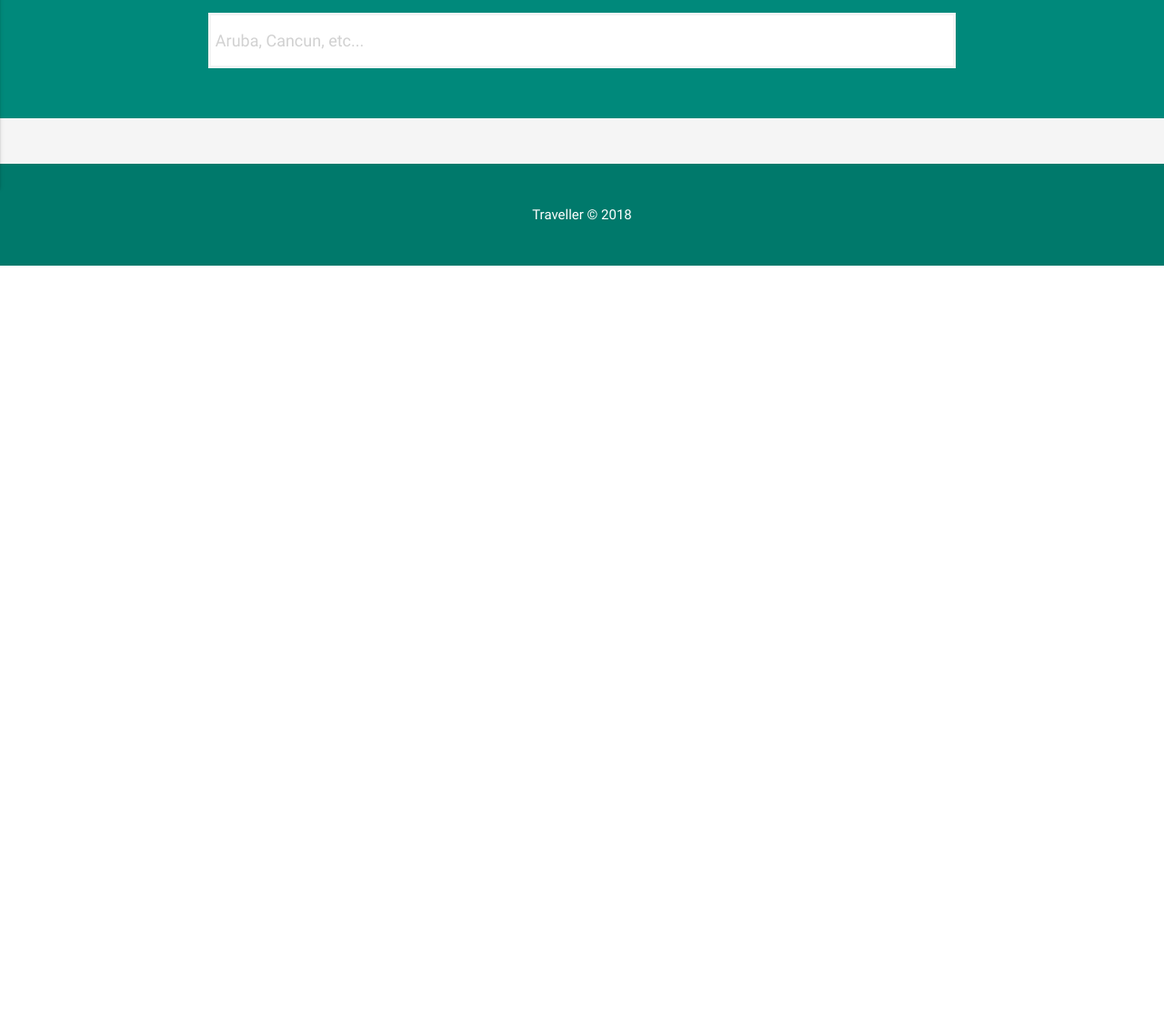
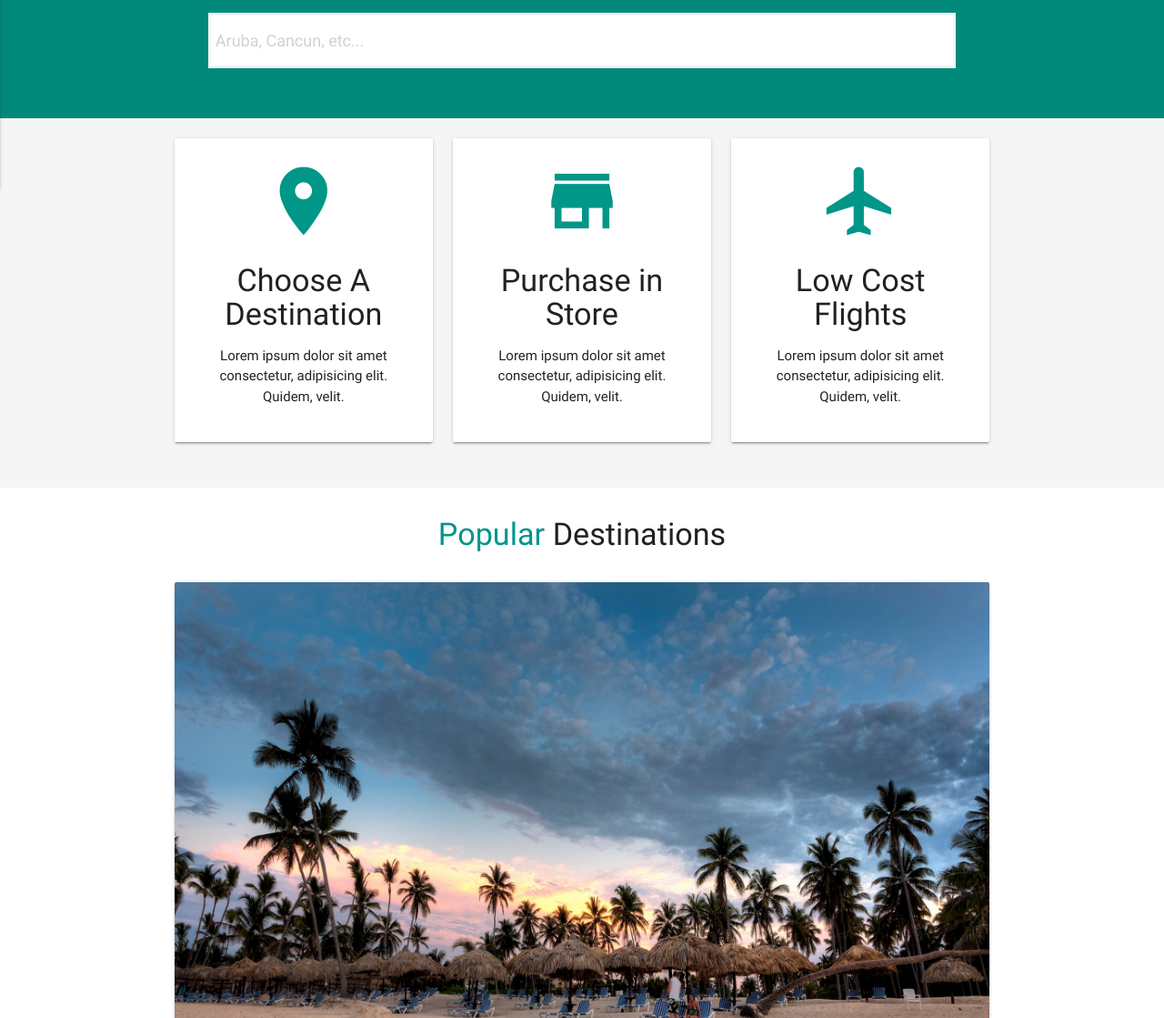
Before and after one commit to marb61a/materialize_traveller, a plain HTML site: page index.html in a window 1280 px wide. Shown: the part 653-1772 px from the top of the page at 91% size. Before the commit the page ends 945 px from the top, so only its background shows below. Drawn offline with nearby package versions, Linux system fonts and the light colour scheme.

Commit message:
updated Icon box and Popular sections

```diff
--- a/index.html
+++ b/index.html
@@ -119,7 +119,46 @@
         <section class="section section-icons grey lighten-4 center">
             <div class="container">
                 <div class="row">
+                    <div class="col s12 m4">
+                        <div class="card-panel">
+                            <i class="material-icons large teal-text">room</i>
+                            <h4>Choose A Destination</h4>
+                            <p>Lorem ipsum dolor sit amet consectetur, adipisicing elit. Quidem, velit.</p>
+                        </div>
+                    </div>
+                    <div class="col s12 m4">
+                        <div class="card-panel">
+                            <i class="material-icons large teal-text">store</i>
+                            <h4>Purchase in Store</h4>
+                            <p>Lorem ipsum dolor sit amet consectetur, adipisicing elit. Quidem, velit.</p>
+                        </div>
+                    </div>
+                    <div class="col s12 m4">
+                        <div class="card-panel">
+                            <i class="material-icons large teal-text">airplanemode_active</i>
+                            <h4>Low Cost Flights</h4>
+                            <p>Lorem ipsum dolor sit amet consectetur, adipisicing elit. Quidem, velit.</p>
+                        </div>
+                    </div>
+                </div>
+            </div>
+        </section>
 
+        <!-- Section: Popular -->
+        <section id="popular" class="section section-popular scrollspy">
+            <div class="container">
+                <div class="row">
+                    <h4 class="center">
+                        <span class="teal-text">Popular</span> Destinations
+                    </h4>
+                </div>
+                <div class="col s12 m4">
+                    <div class="card">
+                        <div class="card-image">
+                            <img src="img/resort1.jpg" alt="">
+                            <span class="card-title">Cancun, Mexico</span>
+                        </div>
+                    </div>
                 </div>
             </div>
         </section>
```
